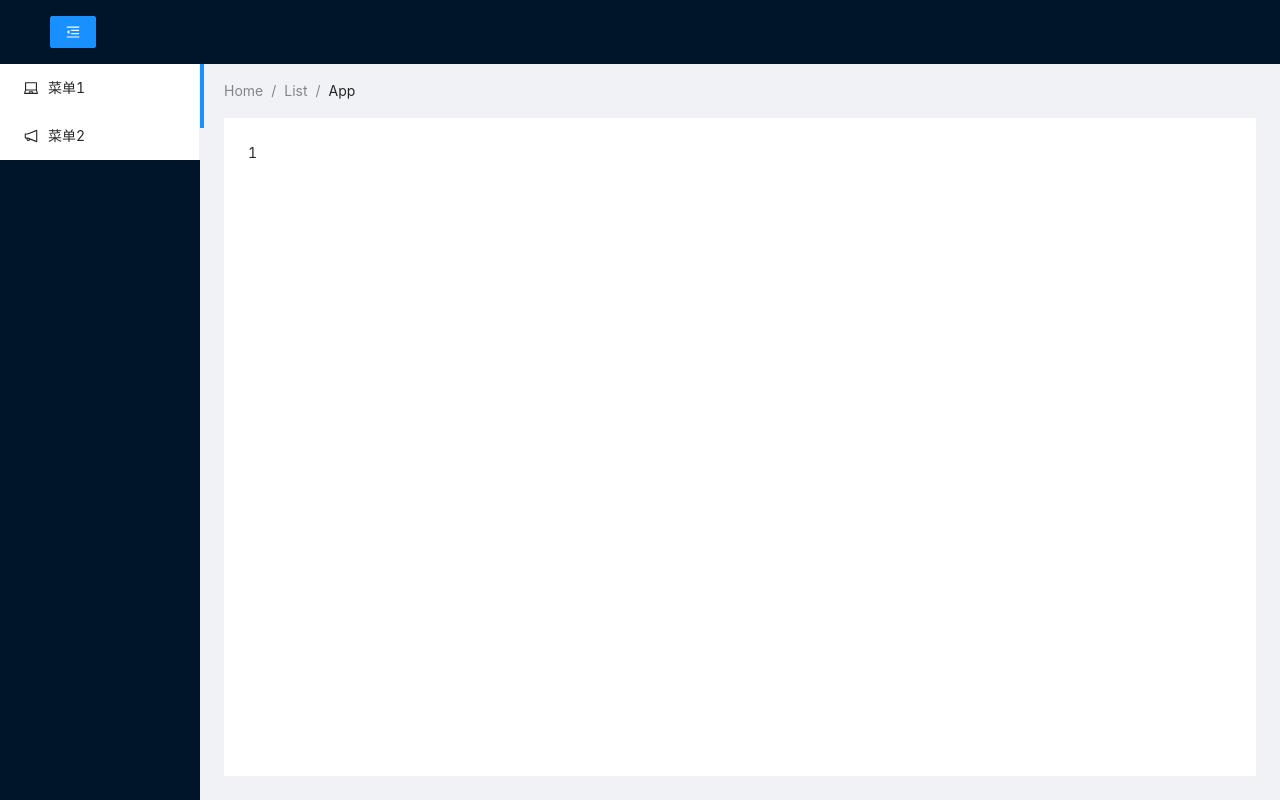
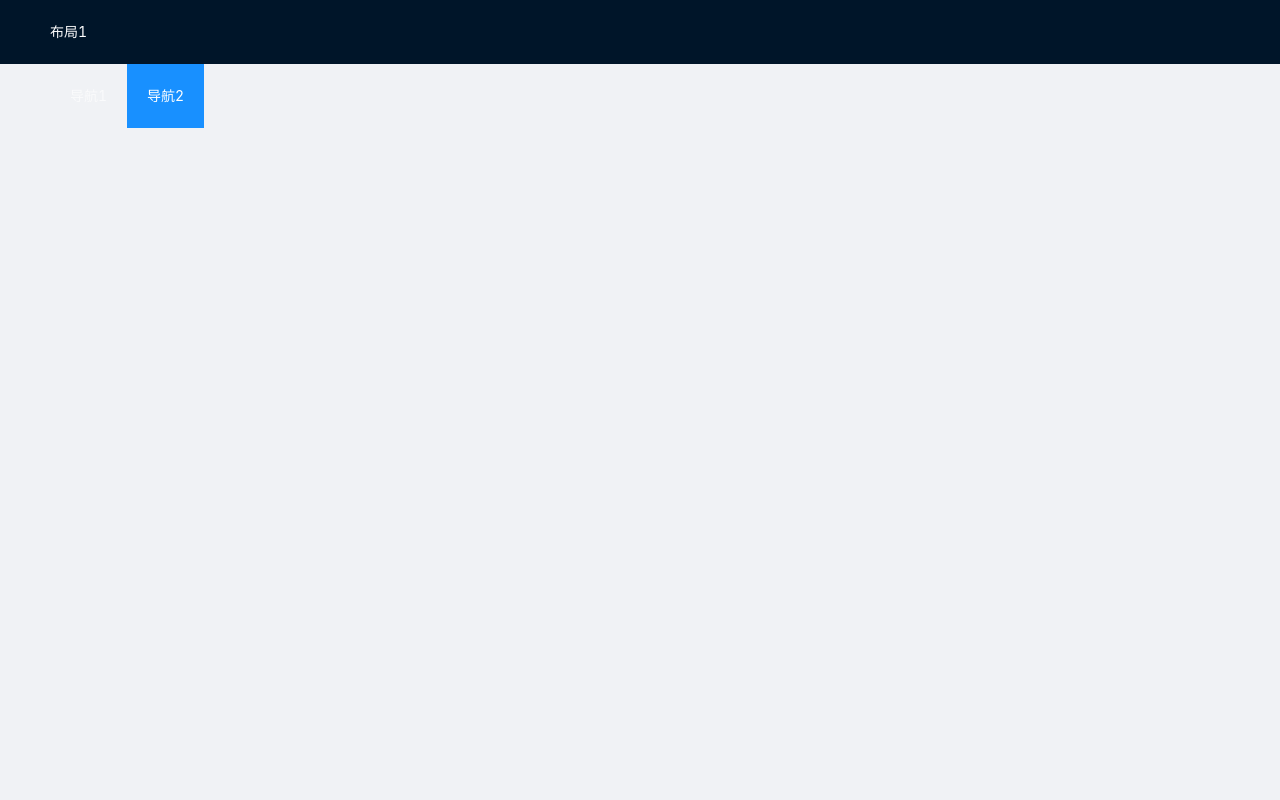
Before and after one commit to cyonline/react-demo, a React app: page / in a window 1280 px wide. Built offline with nearby package versions, Linux system fonts and the light colour scheme.

Commit message:
简化App.jsx

```diff
--- a/src/App.jsx
+++ b/src/App.jsx
@@ -2,86 +2,17 @@ import React, { useState } from 'react';
 import './App.less'
 
 import 'antd/dist/antd.min.css'; // or 'antd/dist/antd.less'
-import { LaptopOutlined, NotificationOutlined, UserOutlined, MenuUnfoldOutlined, MenuFoldOutlined } from '@ant-design/icons';
-import { Breadcrumb, Layout, Menu, Button, Space } from 'antd';
 
-import { BrowserRouter as Router, Routes, Route, Link } from 'react-router-dom';
-import ComponentOne from './pages/ComponentOne';
-import ComponentTwo from './pages/ComponentTwo';
-// import pageRouter from './router/routers.js'
-import headerMenuList from './components/menus/headerMenu'
-import siderMenuList from './components/menus/siderMenu'
-
-const { Header, Content, Sider } = Layout;
+import LayoutBasic from './components/layouts/layout-basic'
+import LayoutSide from './components/layouts/layout-side'
 
 
 function App() {
-    const [collapsed, setCollapsed] = useState(false);
 
-    const toggleCollapsed = () => {
-        setCollapsed(!collapsed);
-    };
     return (
         <div className="App">
-            <Layout style={{ height: '100%' }}>
-                <Header className="header">
-                    <div className="logo" />
-                    <Button
-                        type="primary"
-                        onClick={toggleCollapsed}
-                        style={{
-                            marginBottom: 16,
-                        }}
-                    >
-                        {collapsed ? <MenuUnfoldOutlined /> : <MenuFoldOutlined />}
-                    </Button>
-                    <Menu theme="dark" mode="horizontal" defaultSelectedKeys={['2']} items={headerMenuList} />
-
-
-                </Header>
-                <Layout >
-                    <Sider width={200} className="site-layout-background"
-                        trigger={null} collapsible collapsed={collapsed}>
-                        <Menu
-                            mode="inline"
-                        >
-                            {siderMenuList.map((i) => {
-                                return (
-                                    <Menu.Item key={i.key} icon={i.icon}><Link to={i.path}>{i.label}</Link></Menu.Item>
-                                )
-                            })}
-                        </Menu>
-                    </Sider>
-                    <Layout
-                        style={{
-                            padding: '0 24px 24px',
-                        }}
-                    >
-                        <Breadcrumb
-                            style={{
-                                margin: '16px 0',
-                            }}
-                        >
-                            <Breadcrumb.Item>Home</Breadcrumb.Item>
-                            <Breadcrumb.Item>List</Breadcrumb.Item>
-                            <Breadcrumb.Item>App</Breadcrumb.Item>
-                        </Breadcrumb>
-                        <Content
-                            className="site-layout-background"
-                            style={{
-                                padding: 24,
-                                margin: 0,
-                                minHeight: 280,
-                            }}
-                        >
-                            <Routes>
-                                <Route path="/" exact element={<ComponentOne />} />
-                                <Route path="/two" element={<ComponentTwo />} />
-                            </Routes>
-                        </Content>
-                    </Layout>
-                </Layout>
-            </Layout>
+            <LayoutBasic></LayoutBasic>
+            {/* <LayoutSide /> */}
         </div>
     )
 }
--- /dev/null
+++ b/src/components/layouts/layout-basic.jsx
@@ -0,0 +1,20 @@
+import React, { useState } from 'react';
+import { Layout,Menu } from 'antd';
+const { Header, Content } = Layout;
+import headerMenuList from '@/components/menus/headerMenu'
+
+function LayoutBasic() {
+    return (
+        <Layout style={{ height: '100%' }}>
+            <Header className="header">
+                <div className="logo" />
+                <span style={{ color: '#fff' }}>布局1</span>
+                <Menu theme="dark" mode="horizontal" defaultSelectedKeys={['2']} items={headerMenuList} />
+            </Header>
+            <Layout></Layout>
+        </Layout>
+    )
+}
+
+
+export default LayoutBasic
--- a/src/components/layouts/layout-side.jsx
+++ b/src/components/layouts/layout-side.jsx
@@ -1,12 +1,85 @@
-import React from 'react';
+import React, { useState } from 'react';
+import { LaptopOutlined, NotificationOutlined, UserOutlined, MenuUnfoldOutlined, MenuFoldOutlined } from '@ant-design/icons';
+import { Breadcrumb, Layout, Menu, Button, Space } from 'antd';
 
-function layoutSide () {
+import { BrowserRouter as Router, Routes, HashRouter, Route, Link } from 'react-router-dom';
+import ComponentOne from '@/pages/ComponentOne';
+import ComponentTwo from '@/pages/ComponentTwo';
+// import pageRouter from './router/routers.js'
+import headerMenuList from '@/components/menus/headerMenu'
+import siderMenuList from '@/components/menus/siderMenu'
+const { Header, Content, Sider } = Layout;
+
+
+function LayoutSide() {
+    const [collapsed, setCollapsed] = useState(false);
+
+    const toggleCollapsed = () => {
+        setCollapsed(!collapsed);
+    };
     return (
         <>
-
+            {/* <Layout style={{ height: '100%' }}> */}
+                {/* <Header className="header">
+                    <div className="logo" />
+                    <span style={{ color: '#fff' }}>布局1</span>
+                    <Menu theme="dark" mode="horizontal" defaultSelectedKeys={['2']} items={headerMenuList} />
+                </Header> */}
+                <Layout >
+                    <Sider width={200} className="site-layout-background"
+                        trigger={null} collapsible collapsed={collapsed}>
+                        <Button
+                            type="primary"
+                            onClick={toggleCollapsed}
+                            style={{
+                                marginBottom: 16,
+                            }}
+                        >
+                            {collapsed ? <MenuUnfoldOutlined /> : <MenuFoldOutlined />}
+                        </Button>
+                        <Menu
+                            mode="inline"
+                        >
+                            {siderMenuList.map((i) => {
+                                return (
+                                    <Menu.Item key={i.key} icon={i.icon}><Link to={i.path}>{i.label}</Link></Menu.Item>
+                                )
+                            })}
+                        </Menu>
+                    </Sider>
+                    <Layout
+                        style={{
+                            padding: '0 24px 24px',
+                        }}
+                    >
+                        <Breadcrumb
+                            style={{
+                                margin: '16px 0',
+                            }}
+                        >
+                            <Breadcrumb.Item>Home</Breadcrumb.Item>
+                            <Breadcrumb.Item>List</Breadcrumb.Item>
+                            <Breadcrumb.Item>App</Breadcrumb.Item>
+                        </Breadcrumb>
+                        <Content
+                            className="site-layout-background"
+                            style={{
+                                padding: 24,
+                                margin: 0,
+                                minHeight: 280,
+                            }}
+                        >
+                            <Routes>
+                                <Route path="/" element={<ComponentOne />} />
+                                <Route path="/two" element={<ComponentTwo />} />
+                            </Routes>
+                        </Content>
+                    </Layout>
+                </Layout>
+            {/* </Layout> */}
         </>
     )
 }
 
 
-export default layoutSide
+export default LayoutSide
```
Also changed, not shown: src/index.js (+7 -4 lines).
